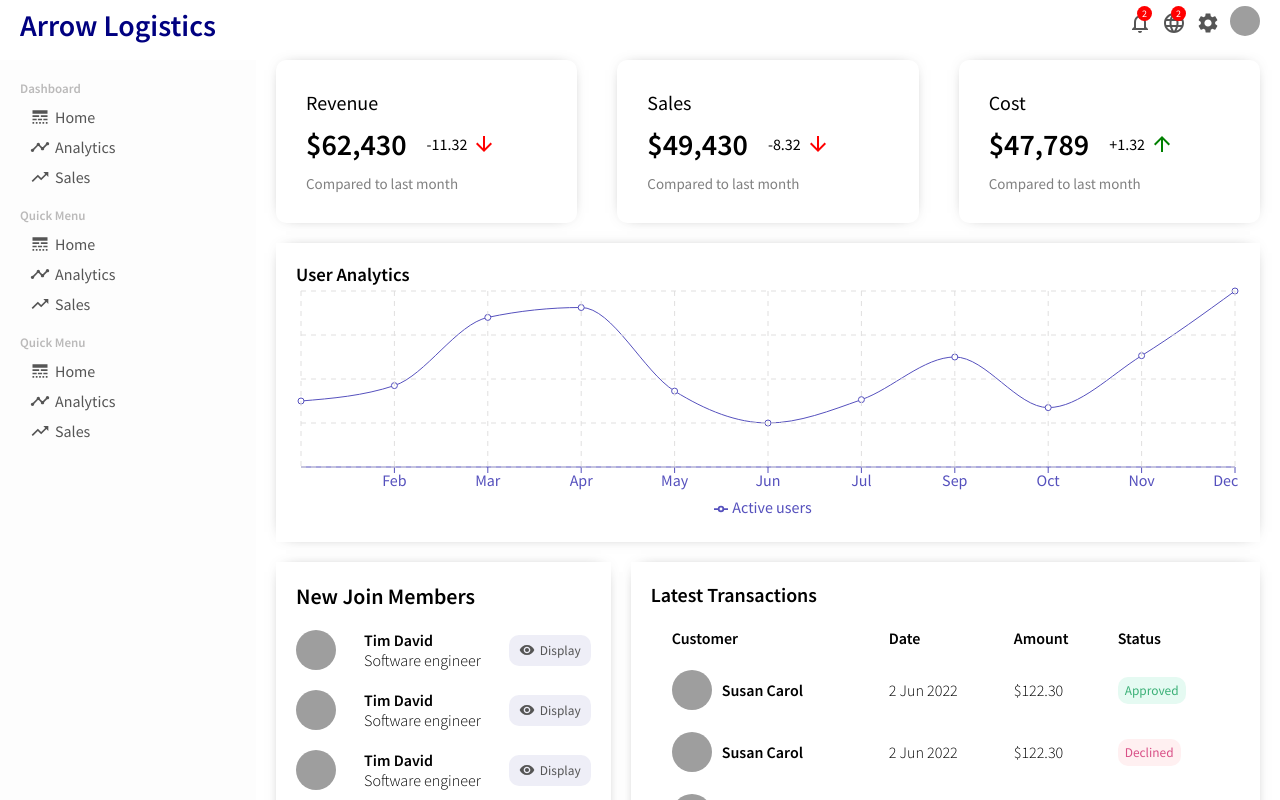
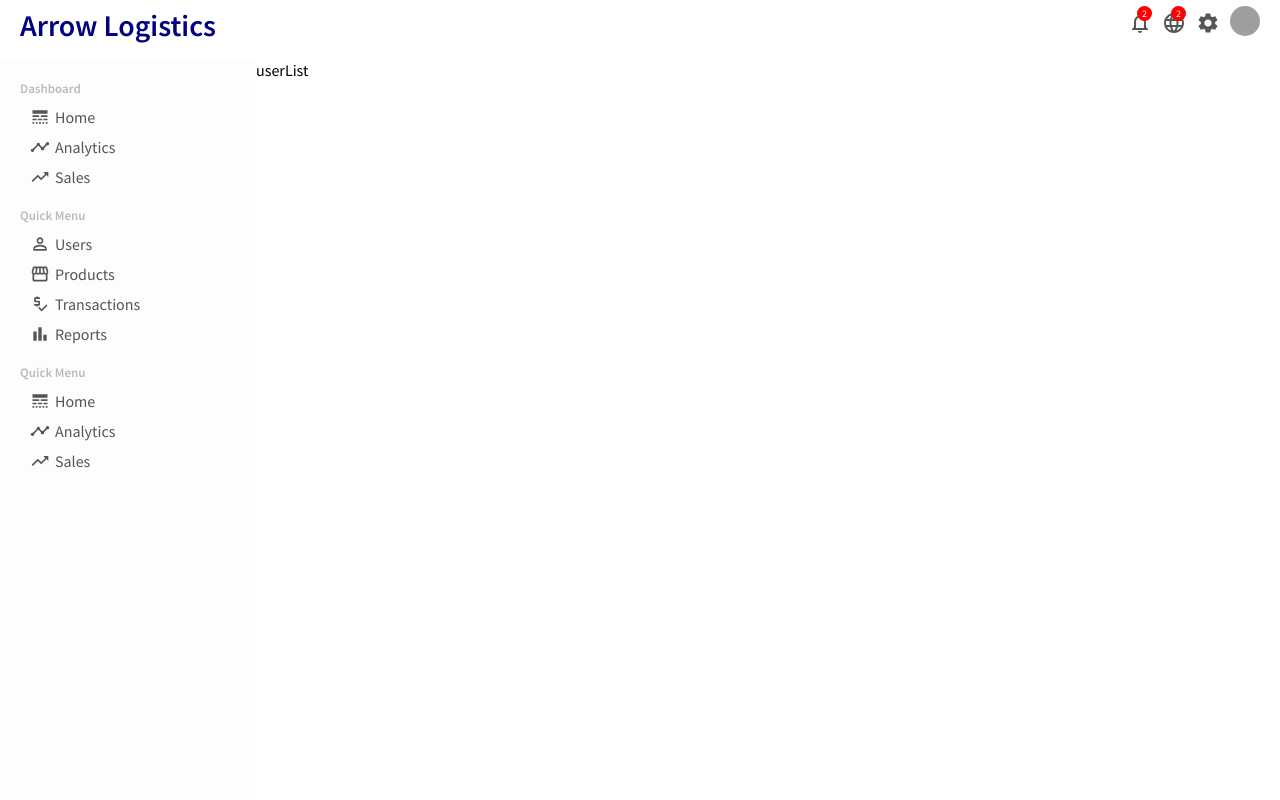
Before and after one commit to Deshan-Charuka/react-admin-dashboard, a React (Create React App) app: page /users in a window 1280 px wide. Shown: the top 800 px of the page. Built offline with nearby package versions, Linux system fonts and the light colour scheme; grey boxes are pictures that could not be loaded.

Commit message:
Add react-dom-router to handle routes

```diff
--- a/package.json
+++ b/package.json
@@ -12,6 +12,7 @@
     "@testing-library/user-event": "^13.5.0",
     "react": "^18.0.0",
     "react-dom": "^18.0.0",
+    "react-router-dom": "^6.3.0",
     "react-scripts": "^2.1.3",
     "recharts": "^2.1.9",
     "web-vitals": "^2.1.4"
--- a/src/App.js
+++ b/src/App.js
@@ -3,16 +3,21 @@ import React from "react";
 import Sidebar from "./components/sidebar/Sidebar";
 import "./App.css";
 import Home from "./pages/home/Home";
+import { BrowserRouter as Router, Routes, Route } from "react-router-dom";
+import UserList from "./pages/userList/UserList";
 
 function App() {
   return (
-    <div className="App">
-      <Topbar></Topbar>
+    <Router>
+      <Topbar />
       <div className="container">
         <Sidebar />
-        <Home />
+        <Routes>
+          <Route path="/" element={<Home />} />
+          <Route path="/users" element={<UserList />} />
+        </Routes>
       </div>
-    </div>
+    </Router>
   );
 }
 
--- a/src/components/sidebar/Sidebar.jsx
+++ b/src/components/sidebar/Sidebar.jsx
@@ -3,6 +3,10 @@ import React from "react";
 import LineStyleIcon from "@mui/icons-material/LineStyle";
 import TimelineIcon from "@mui/icons-material/Timeline";
 import TrendingUpIcon from "@mui/icons-material/TrendingUp";
+import PersonOutlineIcon from '@mui/icons-material/PersonOutline';
+import StorefrontIcon from '@mui/icons-material/Storefront';
+import PriceCheckIcon from '@mui/icons-material/PriceCheck';
+import BarChartIcon from '@mui/icons-material/BarChart';
 
 export default function Sidebar() {
   return (
@@ -30,16 +34,20 @@ export default function Sidebar() {
           <h3 className="sideBarTitle">Quick Menu</h3>
           <ul className="sideBarList">
             <li className="sideBarListItem">
-              <LineStyleIcon className="sideBarIcon" />
-              Home
+              <PersonOutlineIcon className="sideBarIcon" />
+              Users
             </li>
             <li className="sideBarListItem">
-              <TimelineIcon className="sideBarIcon" />
-              Analytics
+              <StorefrontIcon className="sideBarIcon" />
+              Products
             </li>
             <li className="sideBarListItem">
-              <TrendingUpIcon className="sideBarIcon" />
-              Sales
+              <PriceCheckIcon className="sideBarIcon" />
+              Transactions
+            </li>
+            <li className="sideBarListItem">
+              <BarChartIcon className="sideBarIcon" />
+              Reports
             </li>
           </ul>
         </div>
--- /dev/null
+++ b/src/pages/userList/UserList.css
@@ -0,0 +1,3 @@
+.userList{
+    flex: 4;
+}
--- /dev/null
+++ b/src/pages/userList/UserList.jsx
@@ -0,0 +1,8 @@
+import React from 'react'
+import "./UserList.css"
+
+export default function UserList() {
+  return (
+    <div className='userList'>userList</div>
+  )
+}
```
Also changed, not shown: 1 other file (tests, documents, lock files or other folders).
